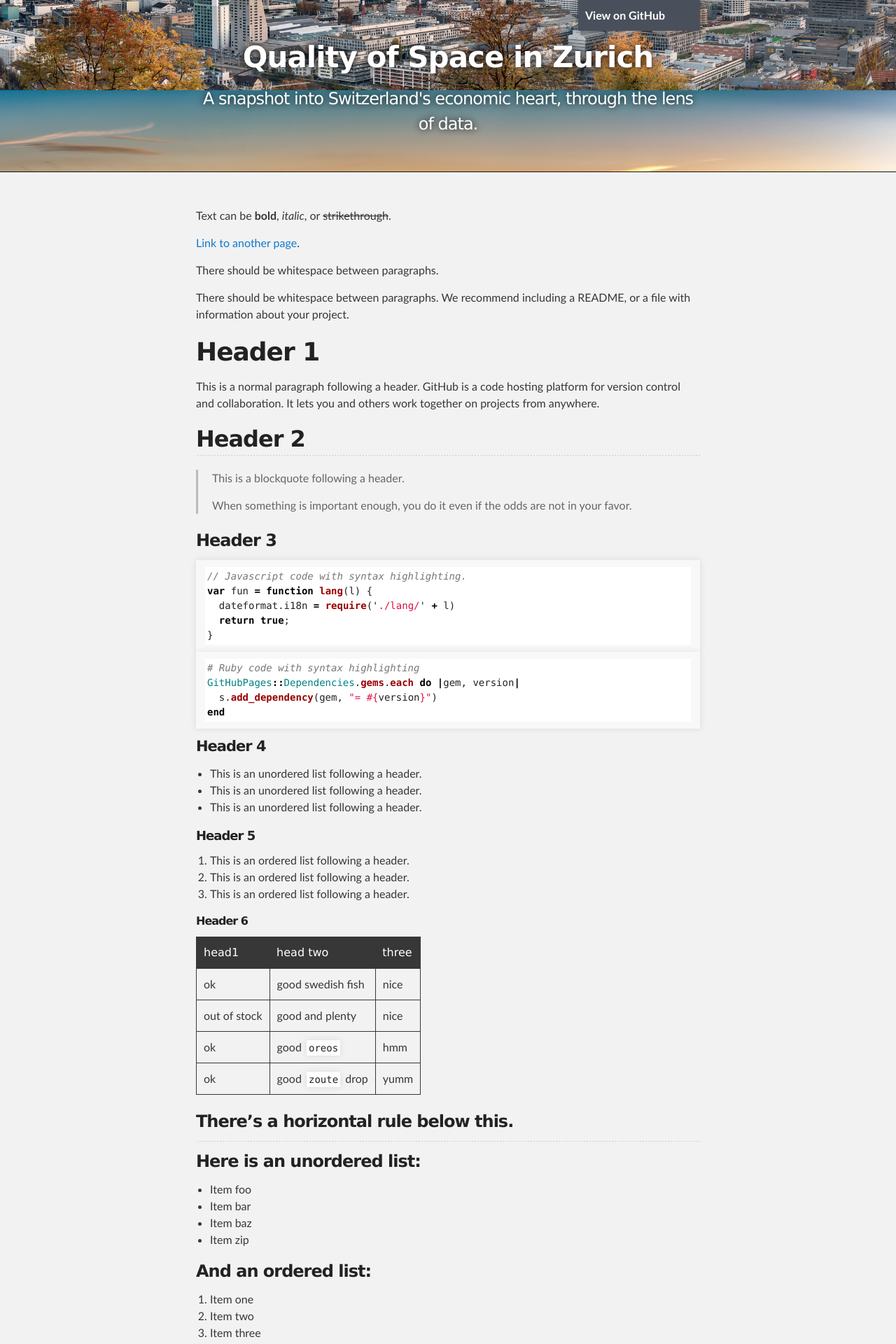
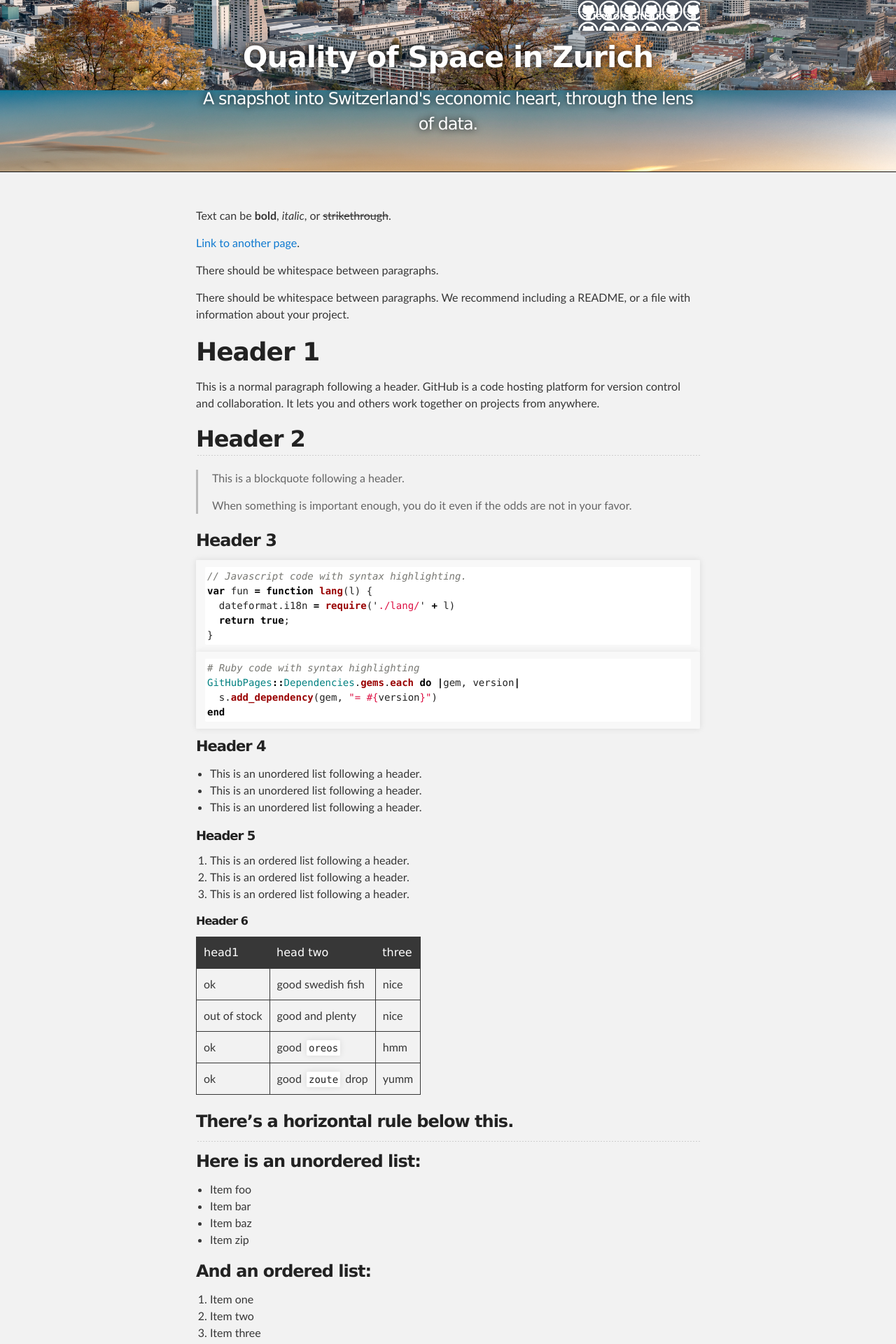
Before and after one commit to MLortki/ADA2018-Project-Quality-of-Space-AMG, a Jekyll site: the page built from index.md, in a window 1280 px wide. Shown: the top 1920 px of the page at 70% size. Built offline with Jekyll 4.4.1, drawn with Linux system fonts in a browser that asks for light colours.

Commit message:
fork me banner change

```diff
--- a/assets/css/style.scss
+++ b/assets/css/style.scss
@@ -25,5 +25,5 @@ text-align: center;
 }
 
 #forkme_banner {
-  background: #49505b;
+  background: url('../images/blacktocat.png') #49505b;
 }
```
Also changed, not shown: 1 other file.
